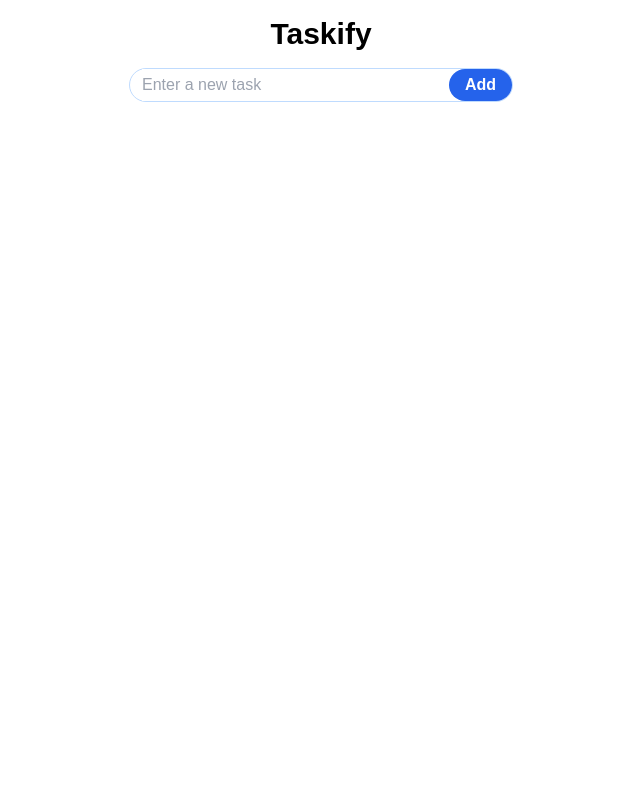
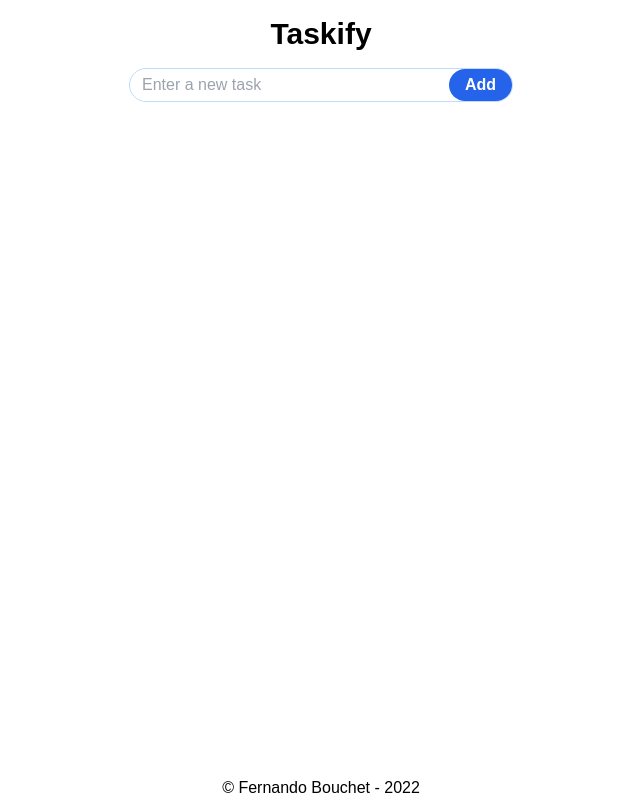
Before and after one commit to fernandobouchet/Taskify, a React (Create React App) app: page / in a window 1280 px wide. Shown: the whole page, without its empty margins (319-959 px from the left). Built offline with nearby package versions, Linux system fonts and the light colour scheme.

Commit message:
Add Footer

```diff
--- a/src/App.tsx
+++ b/src/App.tsx
@@ -5,6 +5,7 @@ import InputField from "./components/InputField";
 import TodoList from "./components/TodoList";
 import { Todo } from "./components/Types";
 import { LoadTodos, SaveTodos } from "./components/Functions";
+import Footer from "./components/Footer";
 
 const App: React.FC = () => {
   const [todo, setTodo] = useState<string>("");
@@ -24,6 +25,8 @@ const App: React.FC = () => {
   }, [todos]);
 
   return (
+    <>
+      {" "}
       <div className="App">
         <Header />
         <InputField
@@ -33,6 +36,8 @@ const App: React.FC = () => {
         />
         <TodoList todos={todos} setTodos={setTodos} />
       </div>
+      <Footer />
+    </>
   );
 };
 
--- /dev/null
+++ b/src/components/Footer.tsx
@@ -0,0 +1,15 @@
+const Footer = () => {
+  return (
+    <div className="fixed cursor-pointer bg-white bottom-0 z-auto w-full text-center items-center">
+      <span
+        onClick={() =>
+          window.open("https://github.com/fernandobouchet", "_blank")
+        }
+      >
+        © Fernando Bouchet - {new Date().getFullYear()}
+      </span>
+    </div>
+  );
+};
+
+export default Footer;
```
Lines whose indentation alone changed are shown as unchanged.
